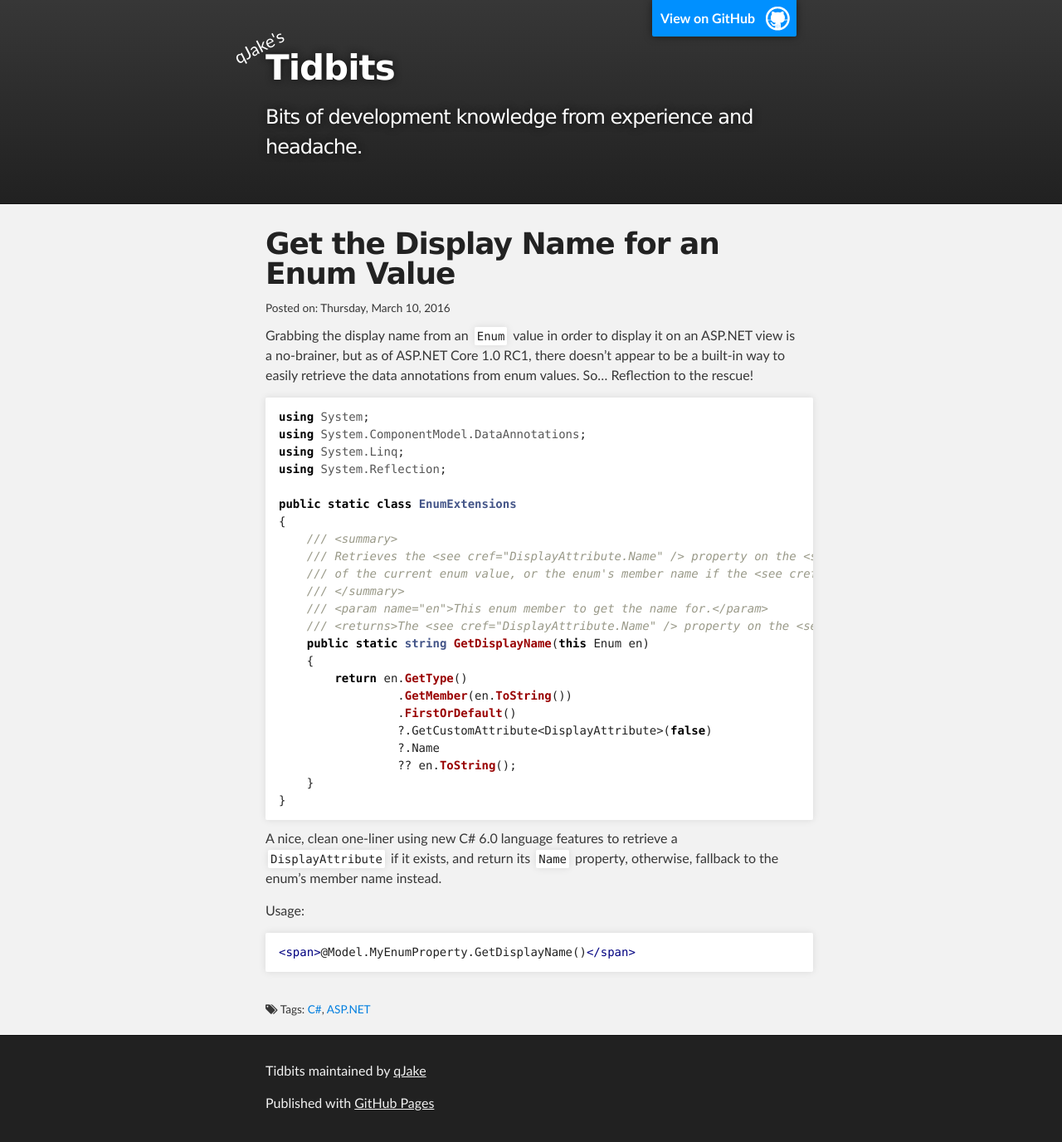
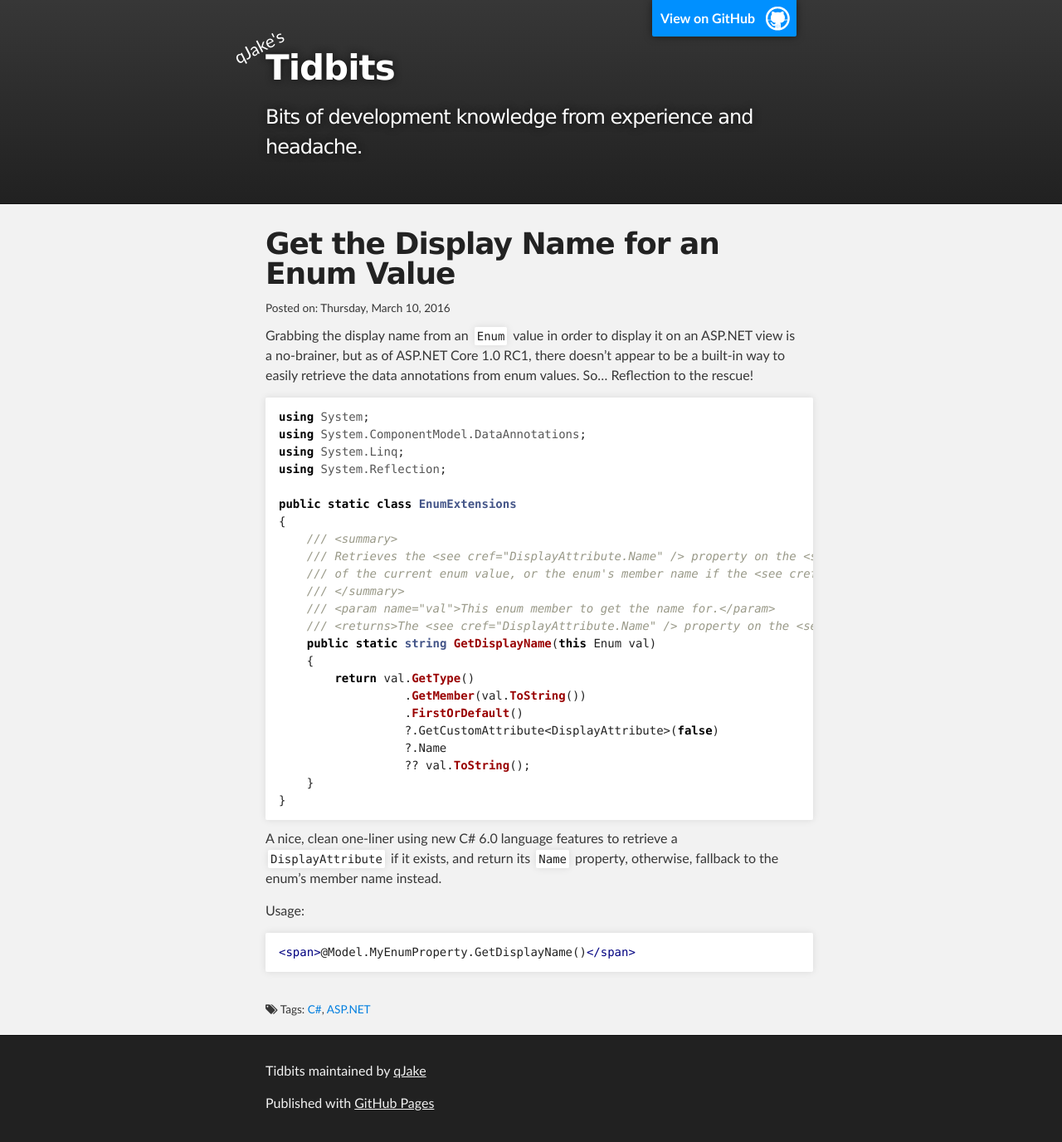
Before and after one commit to qJake/tidbits, a Jekyll site: the page built from _posts/2016-03-10-get-display-name-for-enum-value.md, in a window 1280 px wide. Shown: the whole page at 83% size. Built offline with Jekyll 4.4.1, drawn with Linux system fonts in a browser that asks for light colours; nearby versions of some CDN libraries.

Commit message:
Update 2016-03-10-get-display-name-for-enum-value.md

````diff
--- a/_posts/2016-03-10-get-display-name-for-enum-value.md
+++ b/_posts/2016-03-10-get-display-name-for-enum-value.md
@@ -19,16 +19,16 @@ public static class EnumExtensions
     /// Retrieves the <see cref="DisplayAttribute.Name" /> property on the <see cref="DisplayAttribute" />
     /// of the current enum value, or the enum's member name if the <see cref="DisplayAttribute" /> is not present.
     /// </summary>
-    /// <param name="en">This enum member to get the name for.</param>
+    /// <param name="val">This enum member to get the name for.</param>
     /// <returns>The <see cref="DisplayAttribute.Name" /> property on the <see cref="DisplayAttribute" /> attribute, if present.</returns>
-    public static string GetDisplayName(this Enum en)
+    public static string GetDisplayName(this Enum val)
     {
-        return en.GetType()
-                 .GetMember(en.ToString())
-                 .FirstOrDefault()
-                 ?.GetCustomAttribute<DisplayAttribute>(false)
-                 ?.Name
-                 ?? en.ToString();
+        return val.GetType()
+                  .GetMember(val.ToString())
+                  .FirstOrDefault()
+                  ?.GetCustomAttribute<DisplayAttribute>(false)
+                  ?.Name
+                  ?? val.ToString();
     }
 }
 ```
````
